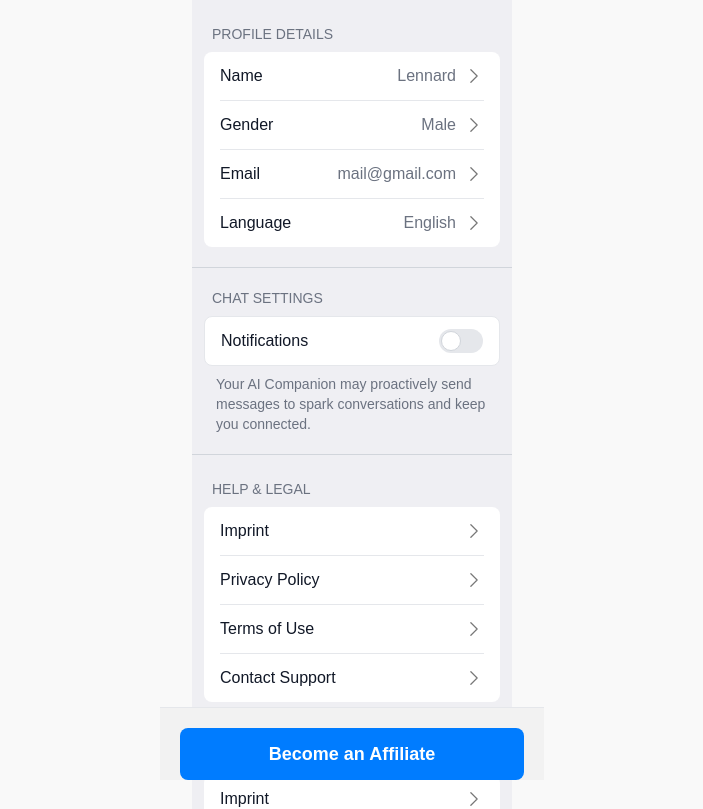
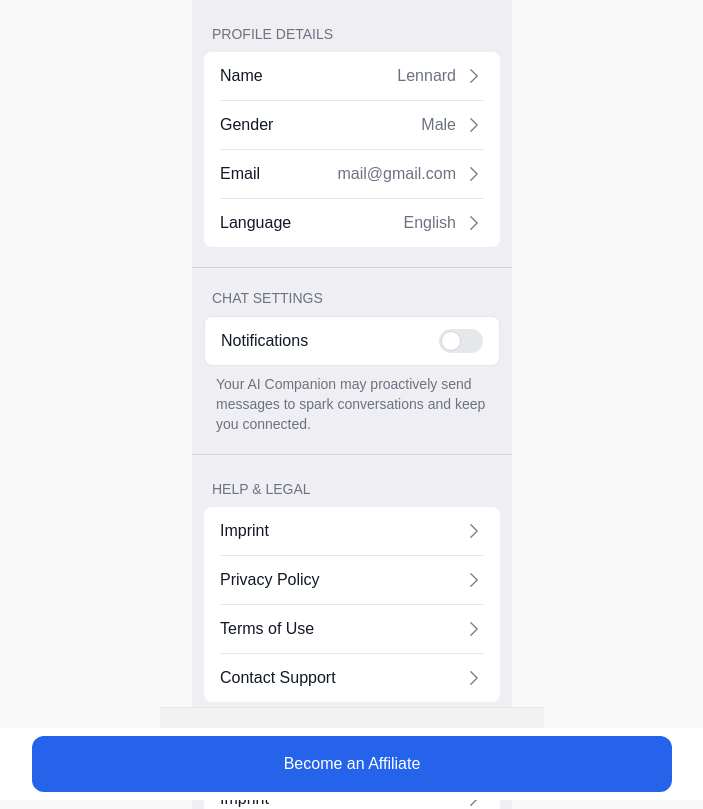
Before and after one commit to sda34495/companion-tele-app, a Next.js app: page /setting in a window 1280 px wide. Shown: the top 809 px of the page, without its empty margins (288-991 px from the left). Built offline with nearby package versions, Linux system fonts and the light colour scheme.

Commit message:
Checking it

```diff
--- a/app/layout.tsx
+++ b/app/layout.tsx
@@ -112,6 +112,28 @@ export default function RootLayout({ children }: { children: React.ReactNode })
       </head>
       <body className={`${geistSans.variable} ${geistMono.variable} antialiased`}>
         {children}
+
+        <div
+            className="fixed bottom-0 left-0 right-0 bg-white"
+            style={{
+              paddingBottom: "env(safe-area-inset-bottom)", // Safe area for home indicator
+            }}
+          >
+            <button
+              className="w-full py-4 text-center text-white bg-blue-600"
+              style={{
+                borderRadius: "12px",
+                margin: "8px",
+                maxWidth: "640px",
+                display: "block",
+                marginLeft: "auto",
+                marginRight: "auto",
+              }}
+            >
+              Become an Affiliate
+            </button>
+          </div>
+
       </body>
     </html>
   );
```
